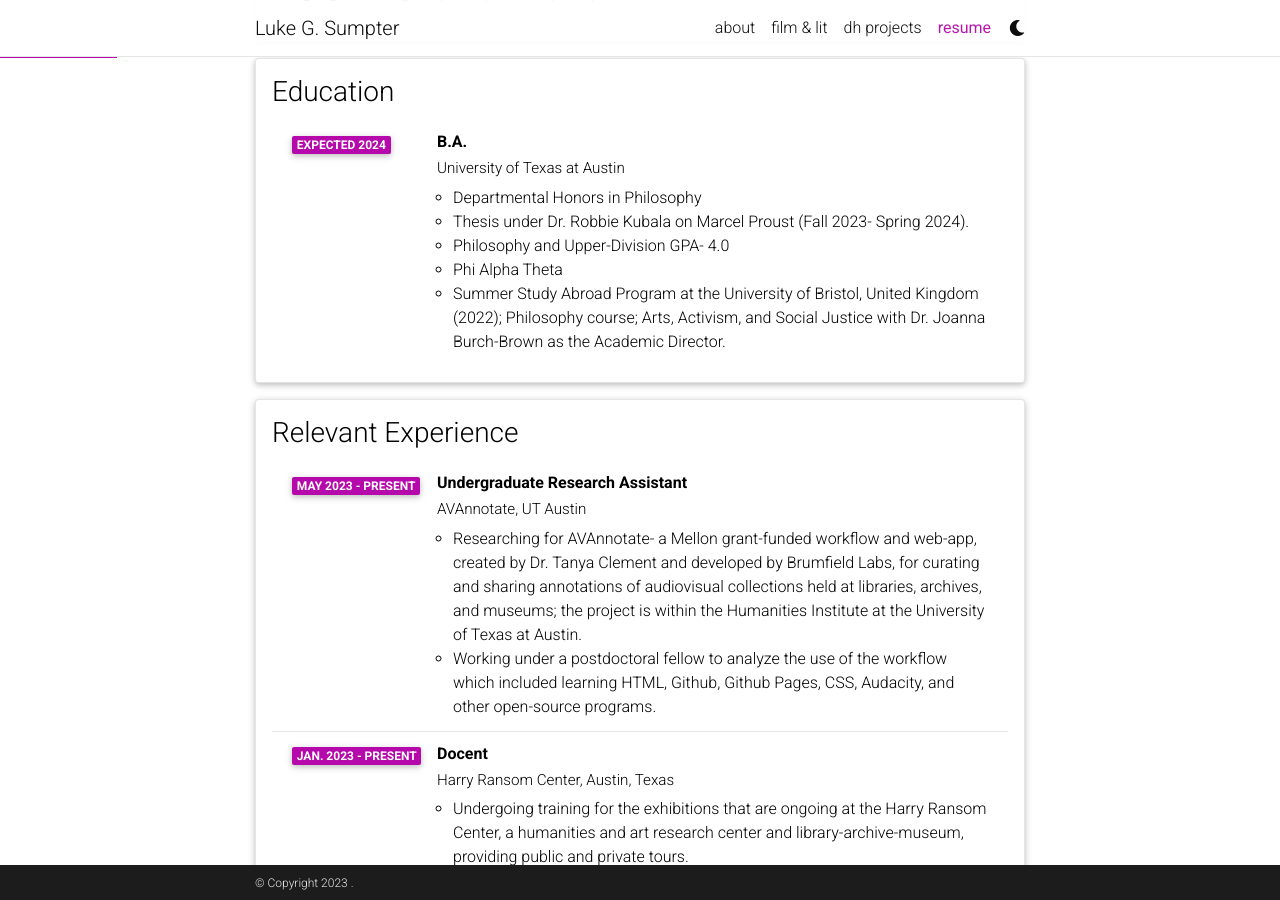
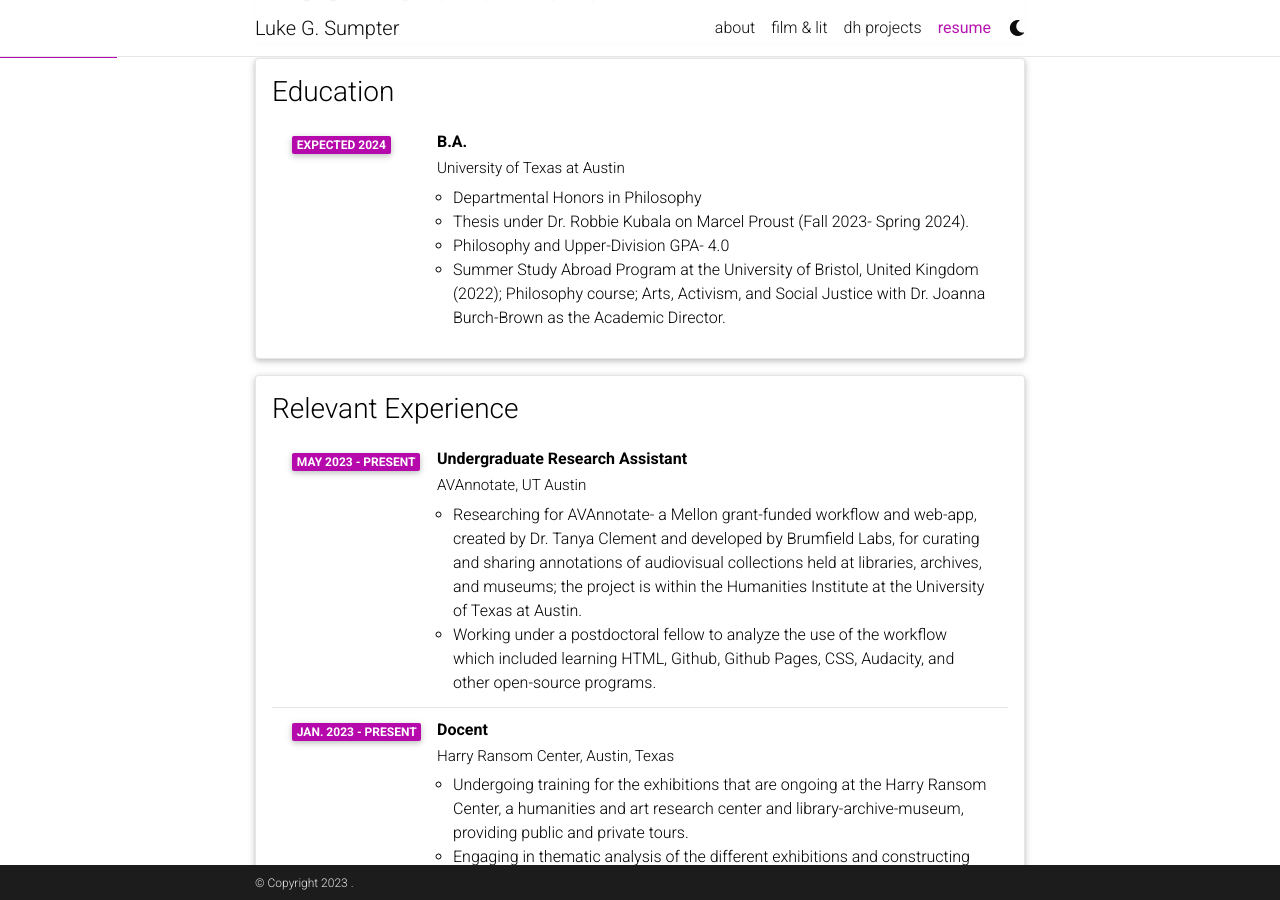
Before and after one commit to lgsump/lgsump.github.io, a Jekyll site: the page built from _pages/cv.md, in a window 1280 px wide and 900 px high, scrolled down 335 px. Built offline with Jekyll 4.4.1, drawn with Linux system fonts in a browser that asks for light colours; comment, search, counter and statistics services are not loaded; a style sheet for code colours, icons or effects is not loaded.

Commit message:
Update cv.yml

```diff
--- a/_data/cv.yml
+++ b/_data/cv.yml
@@ -18,7 +18,6 @@
         - Departmental Honors in Philosophy
         - Thesis under Dr. Robbie Kubala on Marcel Proust (Fall 2023- Spring 2024).
         - Philosophy and Upper-Division GPA- 4.0
-        - Phi Alpha Theta
         - Summer Study Abroad Program at the University of Bristol, United Kingdom (2022); Philosophy course; Arts, Activism, and Social Justice with Dr. Joanna Burch-Brown as the Academic Director.
 
 - title: Relevant Experience
```
